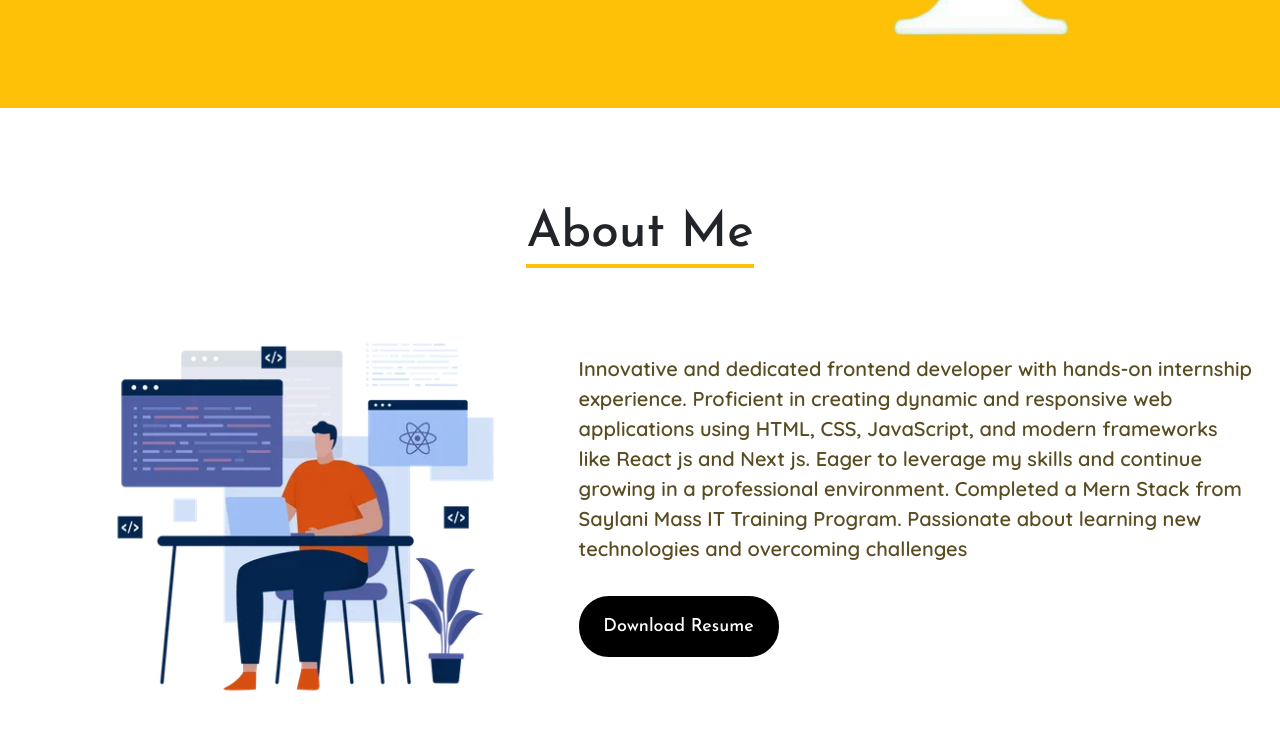
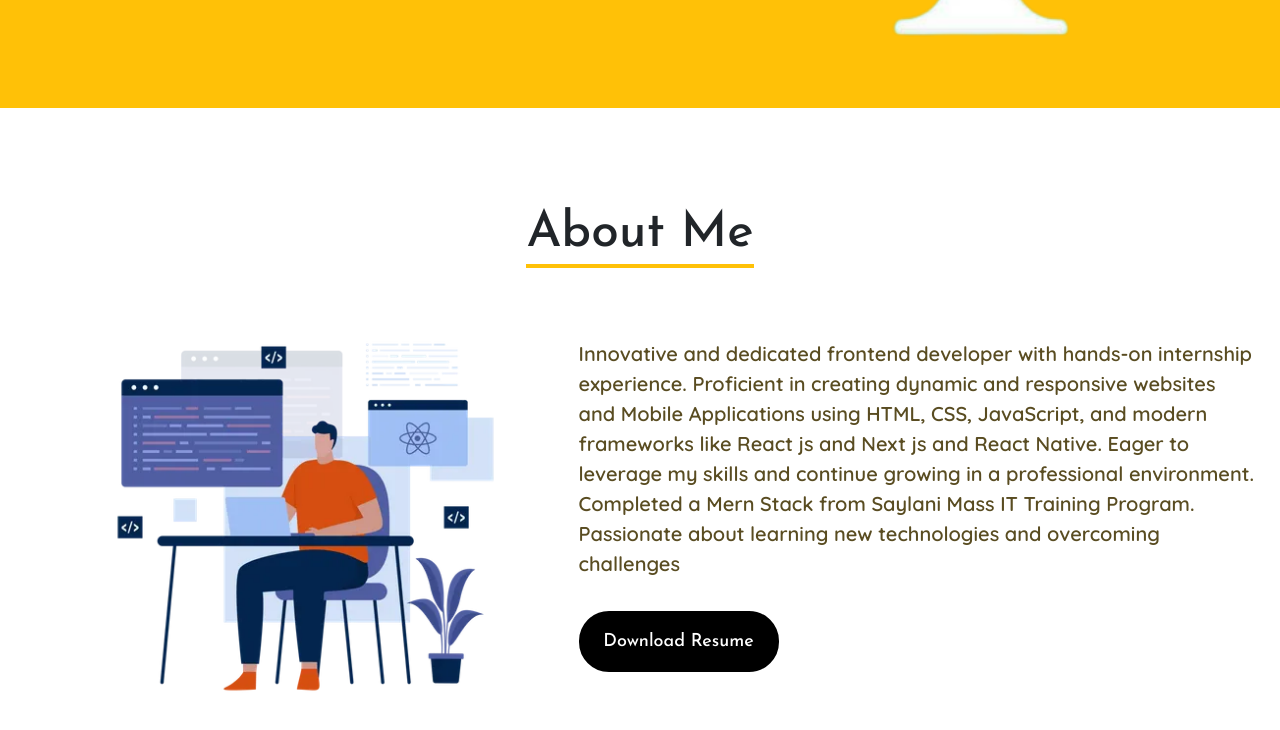
Before and after one commit to AbdulRaufHassan/portfolio_html_css, a plain HTML site: page index.html in a window 1280 px wide. Shown: the part 532-1262 px from the top of the page. Drawn offline with nearby package versions, Linux system fonts and the light colour scheme.

Commit message:
update about

```diff
--- a/index.html
+++ b/index.html
@@ -158,12 +158,13 @@
         <div class="d-flex flex-column justify-content-center about_textSec">
           <p class="quickSand_font fw-semibold fs-5" style="color: #594c21">
             Innovative and dedicated frontend developer with hands-on internship
-            experience. Proficient in creating dynamic and responsive web
-            applications using HTML, CSS, JavaScript, and modern frameworks like
-            React js and Next js. Eager to leverage my skills and continue
-            growing in a professional environment. Completed a Mern Stack from
-            Saylani Mass IT Training Program. Passionate about learning new
-            technologies and overcoming challenges
+            experience. Proficient in creating dynamic and responsive websites
+            and Mobile Applications using HTML, CSS, JavaScript, and modern
+            frameworks like React js and Next js and React Native. Eager to
+            leverage my skills and continue growing in a professional
+            environment. Completed a Mern Stack from Saylani Mass IT Training
+            Program. Passionate about learning new technologies and overcoming
+            challenges
           </p>
           <a
             href="./resume.pdf"
```
